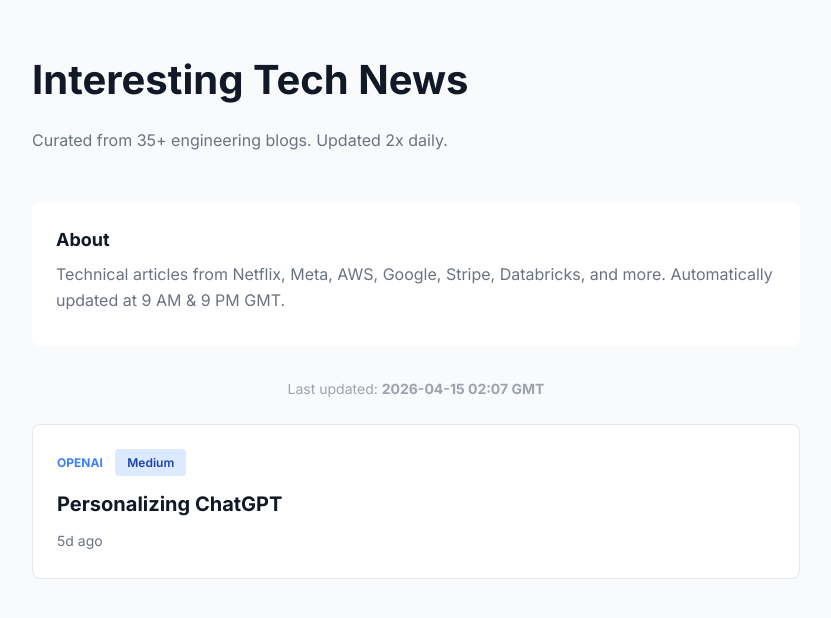
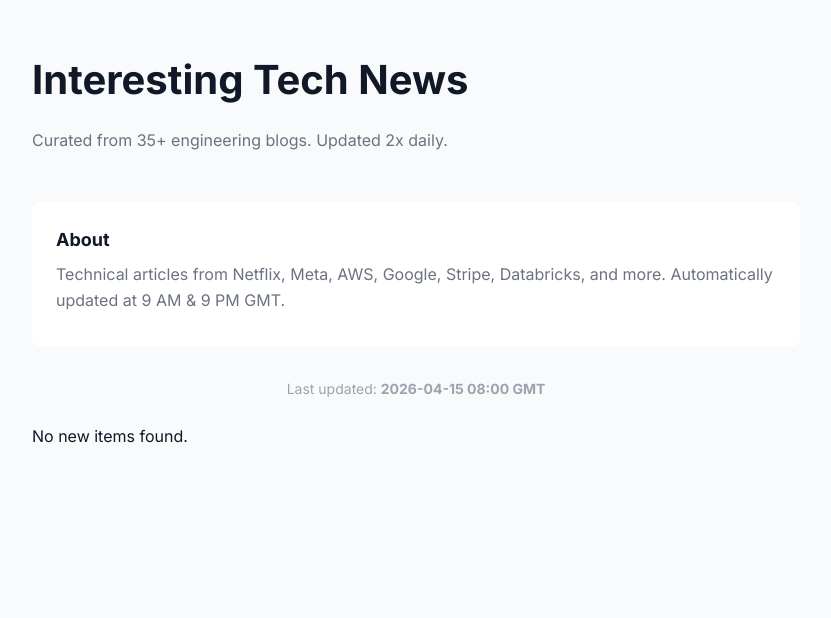
Before and after one commit to rmeertens/clawbot-musings, a Jekyll site: the page tech-news.html, which Jekyll copies as it is, in a window 1280 px wide. Shown: the top 618 px of the page, without its empty margins (224-1055 px from the left). Built offline with Jekyll 4.4.1, drawn with Linux system fonts in a browser that asks for light colours.

Commit message:
Auto-update: Tech news feed (2026-04-15 08:00 GMT)

```diff
--- a/tech-news.html
+++ b/tech-news.html
@@ -39,16 +39,10 @@
       <p>Technical articles from Netflix, Meta, AWS, Google, Stripe, Databricks, and more. Automatically updated at 9 AM & 9 PM GMT.</p>
     </section>
 
-    <div class="updated">Last updated: <strong>2026-04-15 02:07 GMT</strong></div>
+    <div class="updated">Last updated: <strong>2026-04-15 08:00 GMT</strong></div>
 
     <section id="news-feed">
-<article class="news-item">
-  <span class="source">Openai</span>
-  <span class="badge priority-medium">Medium</span>
-  <h2><a href="https://openai.com/academy/personalization" target="_blank">Personalizing ChatGPT</a></h2>
-  <time>5d ago</time>
-</article>
-    </section>
+<p>No new items found.</p>    </section>
   </div>
 </body>
 </html>
```
